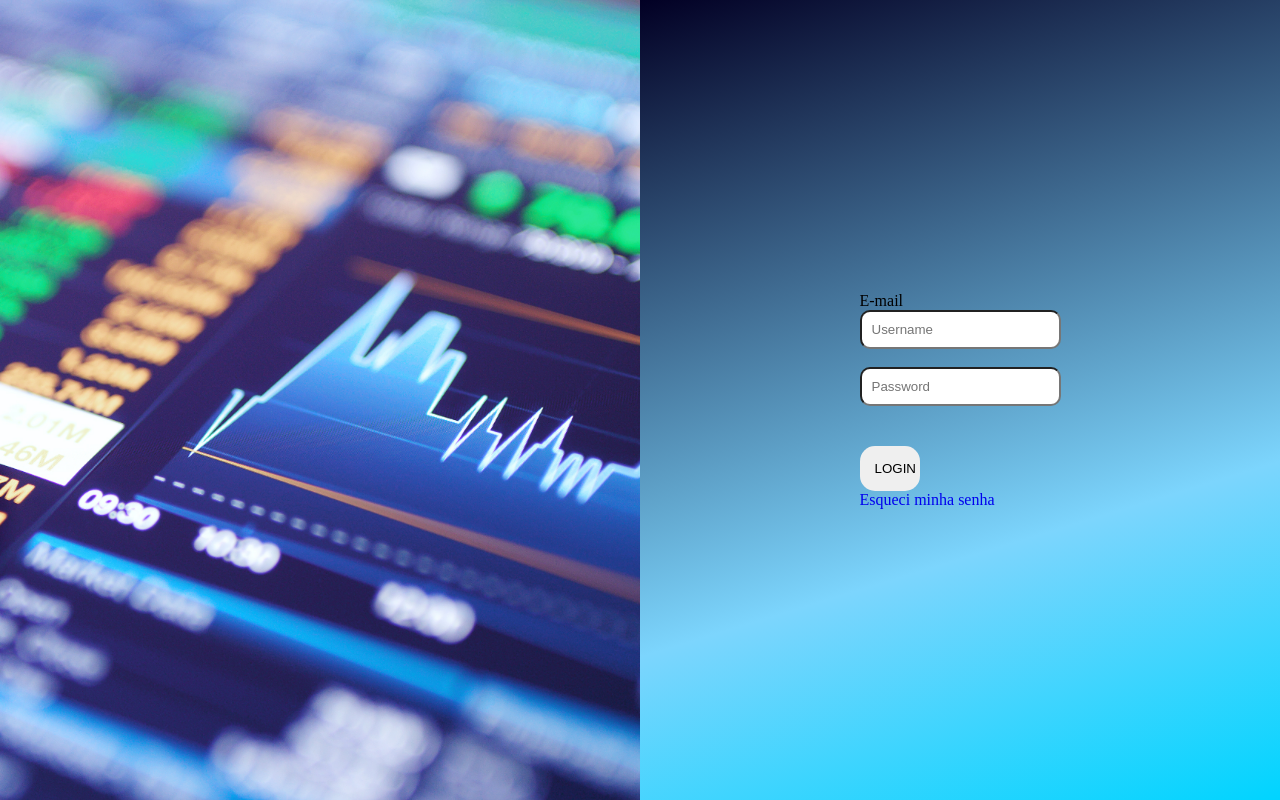
After one commit to xkayo32/indicador_series, a Django app: template templates/pages/index.html in a window 1280 px wide. The commit adds this page. Run offline with Django 4.2, Linux system fonts and the light colour scheme; the template is opened without the code that fills it, so the values that code supplies are empty; parts of the project's set-up code (start-up, migrations or seed data) failed here and were passed over.

Commit message:
atualização página de login

```diff
--- /dev/null
+++ b/static/imagem/css/flexbox.css
@@ -0,0 +1,85 @@
+* {
+  box-sizing: border-box;
+  padding: 0;
+  margin: 0;
+}
+.container {
+  width: 100vw;
+  height: 100vh;
+  display: flex;
+}
+
+.img_left {
+  background-image: url("../images_css/imgdedao.png");
+  background-repeat: no-repeat;
+  background-size: cover;
+  background-position: center;
+  width: 50%;
+  height: 100%;
+  box-shadow: 5px 5px 10px;
+}
+
+.conteudo_right {
+  background: rgb(2, 0, 36);
+  background: linear-gradient(
+    163deg,
+    rgba(2, 0, 36, 1) 0%,
+    rgba(124, 213, 253, 1) 66%,
+    rgba(0, 212, 255, 1) 100%
+  );
+  width: 50%;
+  height: 100%;
+  display: flex;
+  justify-content: center;
+  align-items: center;
+}
+/*
+.box_login {
+    border: 1px solid red;
+    width: 100%;
+    height: 100%;
+    text-align: center;
+    display: flex;
+    align-items: center;
+    flex-direction: column;
+    justify-content: center;
+}
+*/
+
+.button_login {
+  width: 30%;
+  border-radius: 15px;
+  padding: 15px;
+  cursor: pointer;
+  outline: none;
+  border: none;
+}
+
+.button_login:hover {
+  background-color: #13abde;
+}
+
+.button_login:focus {
+  border: 2px solid blueviolet;
+}
+
+.input {
+  border-radius: 10px;
+  padding: 10px;
+  outline: none;
+}
+
+.input:hover {
+}
+
+.input:focus {
+  border: 2px solid blueviolet;
+}
+
+.mb-10 {
+  margin-bottom: 40px;
+}
+
+a {
+  text-decoration: none;
+}
--- /dev/null
+++ b/templates/pages/index.html
@@ -0,0 +1,29 @@
+<!DOCTYPE html>
+<html lang="pt-br">
+  <head>
+    <meta charset="UTF-8" />
+    <meta http-equiv="X-UA-Compatible" content="IE=edge" />
+    <meta name="viewport" content="width=device-width, initial-scale=1.0" />
+    <link rel="stylesheet" href="../../static/imagem/css/flexbox.css" />
+    <title>Login</title>
+  </head>
+  <body>
+    <div class="container">
+      <div class="img_left"></div>
+
+      <div class="conteudo_right">
+        <div class="box_login">
+          <label>E-mail</label><br />
+          <input type="text" placeholder="Username" class="input" />
+          <br />
+          <br />
+
+          <input type="password" placeholder="Password" class="input mb-10" />
+          <br />
+          <button class="button_login">LOGIN</button> <br />
+          <a href="#"> Esqueci minha senha </a>
+        </div>
+      </div>
+    </div>
+  </body>
+</html>
```
Also changed, not shown: static/imagem/css/style.css (added, +50 -0 lines), templates/pages/home.html (+24 -28 lines), static/imagem/images_css/imgdedao.png (added), static/imagem/images_css/imglogin.jpg (added).
